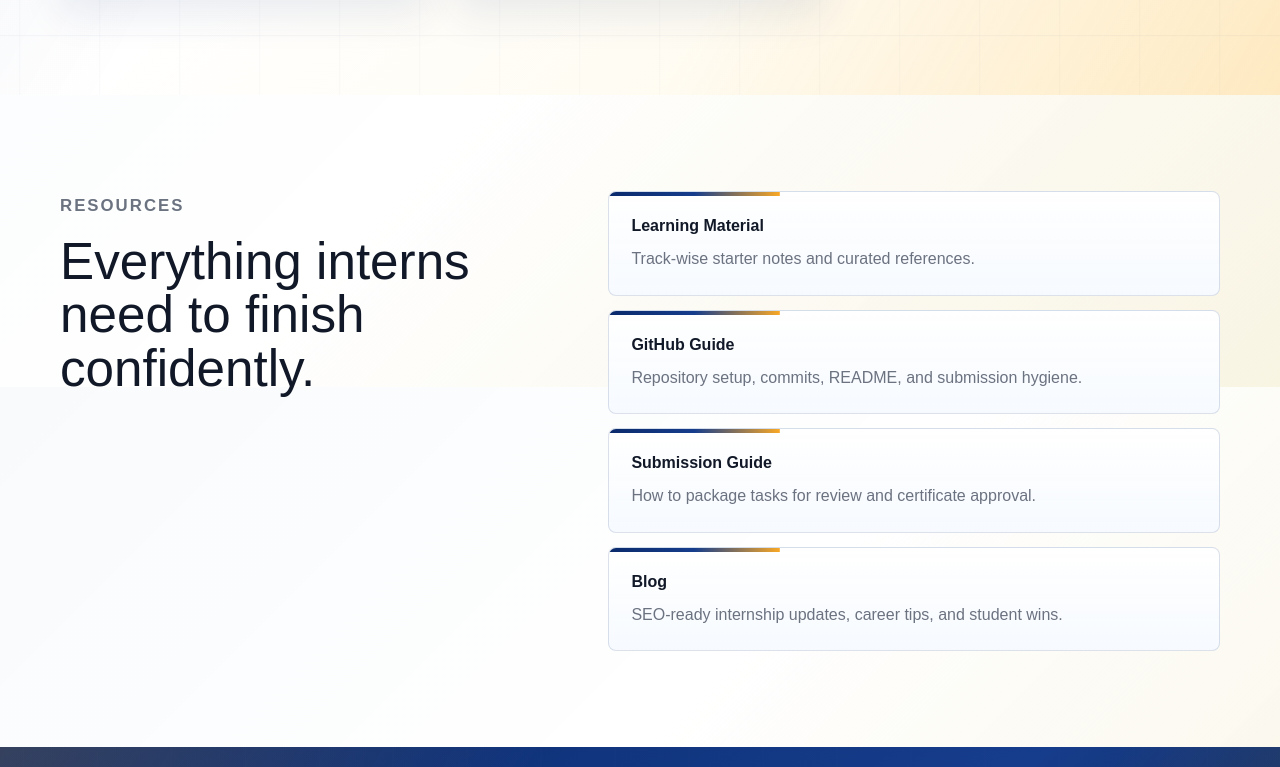
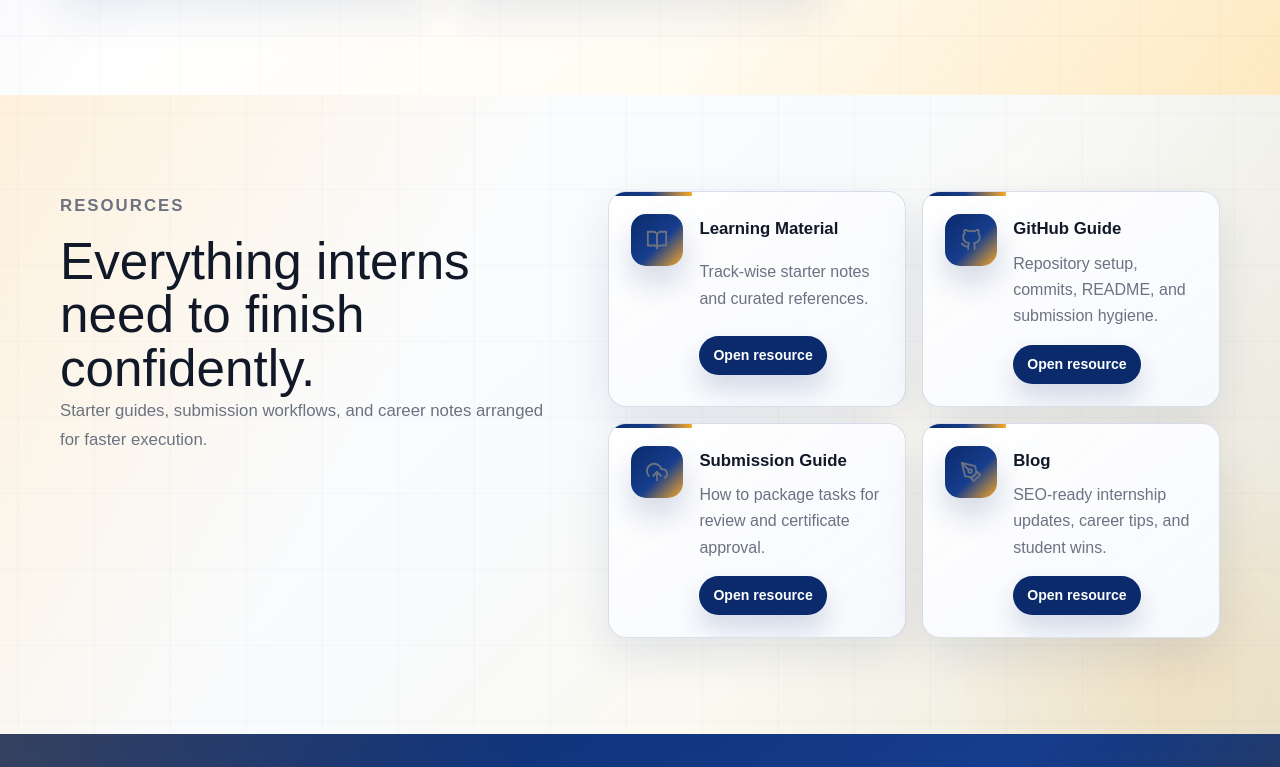
Before and after one commit to usha2151/veloraskills, a Next.js app: page / in a window 1280 px wide. Shown: the part 6013-6780 px from the top of the page. Built offline with nearby package versions, Linux system fonts and the light colour scheme.

Commit message:
updatess

```diff
--- a/src/app/globals.css
+++ b/src/app/globals.css
@@ -567,6 +567,48 @@ textarea {
   max-width: 720px;
 }
 
+.section--resources-showcase {
+  position: relative;
+  overflow: hidden;
+  background:
+    linear-gradient(120deg, rgba(249, 168, 37, 0.16), transparent 34%),
+    linear-gradient(300deg, rgba(10, 42, 107, 0.09), transparent 36%),
+    linear-gradient(135deg, #ffffff 0%, #f8fafc 48%, #fff7df 100%);
+}
+
+.section--resources-showcase::before {
+  content: "";
+  position: absolute;
+  inset: 0;
+  background:
+    linear-gradient(rgba(10, 42, 107, 0.055) 1px, transparent 1px),
+    linear-gradient(90deg, rgba(10, 42, 107, 0.045) 1px, transparent 1px);
+  background-size: 76px 76px;
+  opacity: 0.58;
+  animation: gridDrift 28s linear infinite;
+}
+
+.section--resources-showcase::after {
+  content: "";
+  position: absolute;
+  inset: auto -120px -170px auto;
+  width: 460px;
+  height: 460px;
+  border-radius: 50%;
+  background: radial-gradient(circle, rgba(249, 168, 37, 0.22), transparent 68%);
+  filter: blur(2px);
+  animation: dashboardGlow 8s ease-in-out infinite;
+}
+
+.section--resources-showcase .container {
+  position: relative;
+  z-index: 1;
+}
+
+.section--resources-showcase .section-heading {
+  max-width: 560px;
+}
+
 .section--stats {
   padding: 34px 0;
   background: linear-gradient(120deg, #0a2a6b, #163d8c, #f9a825, #ffc107);
@@ -1579,24 +1621,104 @@ textarea {
 
 .resource-list {
   display: grid;
-  gap: 14px;
+  grid-template-columns: repeat(2, minmax(0, 1fr));
+  gap: 16px;
 }
 
 .resource-list a {
   display: grid;
+  grid-template-columns: auto 1fr;
   position: relative;
   overflow: hidden;
-  gap: 8px;
+  align-items: start;
+  gap: 9px 16px;
+  min-height: 148px;
   border: 1px solid var(--line);
-  border-radius: 8px;
+  border-radius: 18px;
   padding: 22px;
   background:
-    linear-gradient(180deg, rgba(255, 255, 255, 0.98), rgba(246, 250, 255, 0.96)),
+    linear-gradient(145deg, rgba(255, 255, 255, 0.98), rgba(246, 250, 255, 0.94)),
+    linear-gradient(135deg, rgba(10, 42, 107, 0.08), rgba(249, 168, 37, 0.16)),
     var(--surface);
+  box-shadow: 0 18px 46px rgba(10, 42, 107, 0.1);
+}
+
+.section--resources-showcase .resource-list a::after {
+  content: "";
+  position: absolute;
+  inset: -70px -90px auto auto;
+  width: 170px;
+  height: 170px;
+  border-radius: 50%;
+  background: rgba(255, 193, 7, 0.16);
+  opacity: 0;
+  transform: scale(0.75);
+  transition:
+    opacity 220ms ease,
+    transform 220ms ease;
+}
+
+.section--resources-showcase .resource-list a:hover::after {
+  opacity: 1;
+  transform: scale(1);
+}
+
+.resource-list__icon {
+  position: relative;
+  z-index: 1;
+  grid-row: 1 / span 3;
+  display: inline-grid;
+  width: 52px;
+  height: 52px;
+  place-items: center;
+  border-radius: 15px;
+  color: #ffffff;
+  background: linear-gradient(135deg, #0a2a6b 0%, #163d8c 56%, #f9a825 100%);
+  box-shadow: 0 16px 30px rgba(10, 42, 107, 0.18);
+}
+
+.resource-list__icon svg {
+  width: 22px;
+  height: 22px;
 }
 
 .resource-list strong {
+  position: relative;
+  z-index: 1;
+  margin-top: 2px;
   color: var(--dark);
+  font-size: 1.05rem;
+}
+
+.section--resources-showcase .resource-list span:not(.resource-list__icon) {
+  position: relative;
+  z-index: 1;
+  max-width: 520px;
+}
+
+.resource-list a em {
+  position: relative;
+  z-index: 1;
+  display: inline-flex;
+  width: max-content;
+  align-items: center;
+  border-radius: 999px;
+  margin-top: 6px;
+  padding: 9px 14px;
+  color: #ffffff;
+  background: #0a2a6b;
+  box-shadow: 0 14px 26px rgba(10, 42, 107, 0.16);
+  font-size: 0.88rem;
+  font-style: normal;
+  font-weight: 900;
+  transition:
+    background-color 180ms ease,
+    transform 180ms ease;
+}
+
+.resource-list a:hover em {
+  background: #163d8c;
+  transform: translateX(3px);
 }
 
 .about-grid {
@@ -2967,6 +3089,10 @@ td {
   .faq-layout,
   .apply-grid {
     gap: 28px;
+  }
+
+  .section--resources-showcase .resource-list {
+    grid-template-columns: 1fr;
   }
 }
 
@@ -3121,6 +3247,15 @@ td {
     min-height: auto;
   }
 
+  .resource-list a {
+    grid-template-columns: 1fr;
+    min-height: auto;
+  }
+
+  .resource-list__icon {
+    grid-row: auto;
+  }
+
   .footer-bottom {
     flex-direction: column;
   }
--- a/src/app/page.js
+++ b/src/app/page.js
@@ -1,5 +1,15 @@
 import Link from "next/link";
-import { FiFileText, FiLayout, FiMap, FiMessageCircle, FiTarget } from "react-icons/fi";
+import {
+  FiBookOpen,
+  FiFileText,
+  FiGithub,
+  FiLayout,
+  FiMap,
+  FiMessageCircle,
+  FiPenTool,
+  FiUploadCloud,
+  FiTarget,
+} from "react-icons/fi";
 import { Header } from "@/components/common/Header";
 import { Footer } from "@/components/common/Footer";
 import { ApplyForm } from "@/components/forms/ApplyForm";
@@ -20,6 +30,7 @@ import {
 export default function Home() {
   const previewPrograms = programs.slice(0, 6);
   const careerToolIcons = [FiFileText, FiTarget, FiMessageCircle, FiMap, FiLayout];
+  const resourceIcons = [FiBookOpen, FiGithub, FiUploadCloud, FiPenTool];
 
   return (
     <>
@@ -204,19 +215,31 @@ export default function Home() {
           </div>
         </section>
 
-        <section className="section" id="resources">
+        <section className="section section--resources-showcase" id="resources">
           <div className="container resources-layout">
             <div className="section-heading section-heading--left">
               <p className="eyebrow">Resources</p>
               <h2>Everything interns need to finish confidently.</h2>
+              <p>
+                Starter guides, submission workflows, and career notes arranged
+                for faster execution.
+              </p>
             </div>
             <div className="resource-list">
-              {resources.map((resource) => (
-                <a href={resource.href} key={resource.title}>
-                  <strong>{resource.title}</strong>
-                  <span>{resource.copy}</span>
-                </a>
-              ))}
+              {resources.map((resource, index) => {
+                const Icon = resourceIcons[index % resourceIcons.length];
+
+                return (
+                  <a href={resource.href} key={resource.title}>
+                    <span className="resource-list__icon">
+                      <Icon aria-hidden="true" />
+                    </span>
+                    <strong>{resource.title}</strong>
+                    <span>{resource.copy}</span>
+                    <em>Open resource</em>
+                  </a>
+                );
+              })}
             </div>
           </div>
         </section>
```
